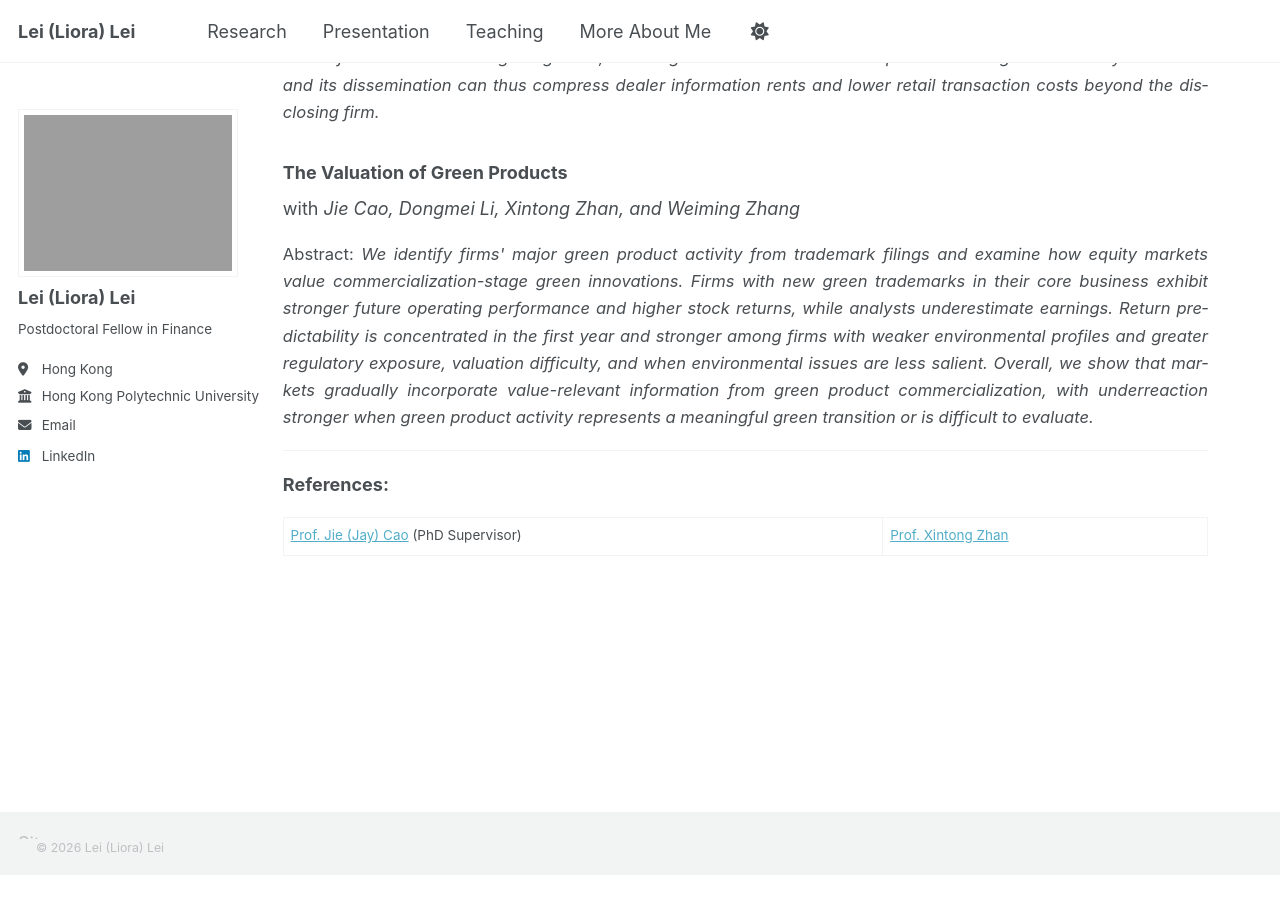
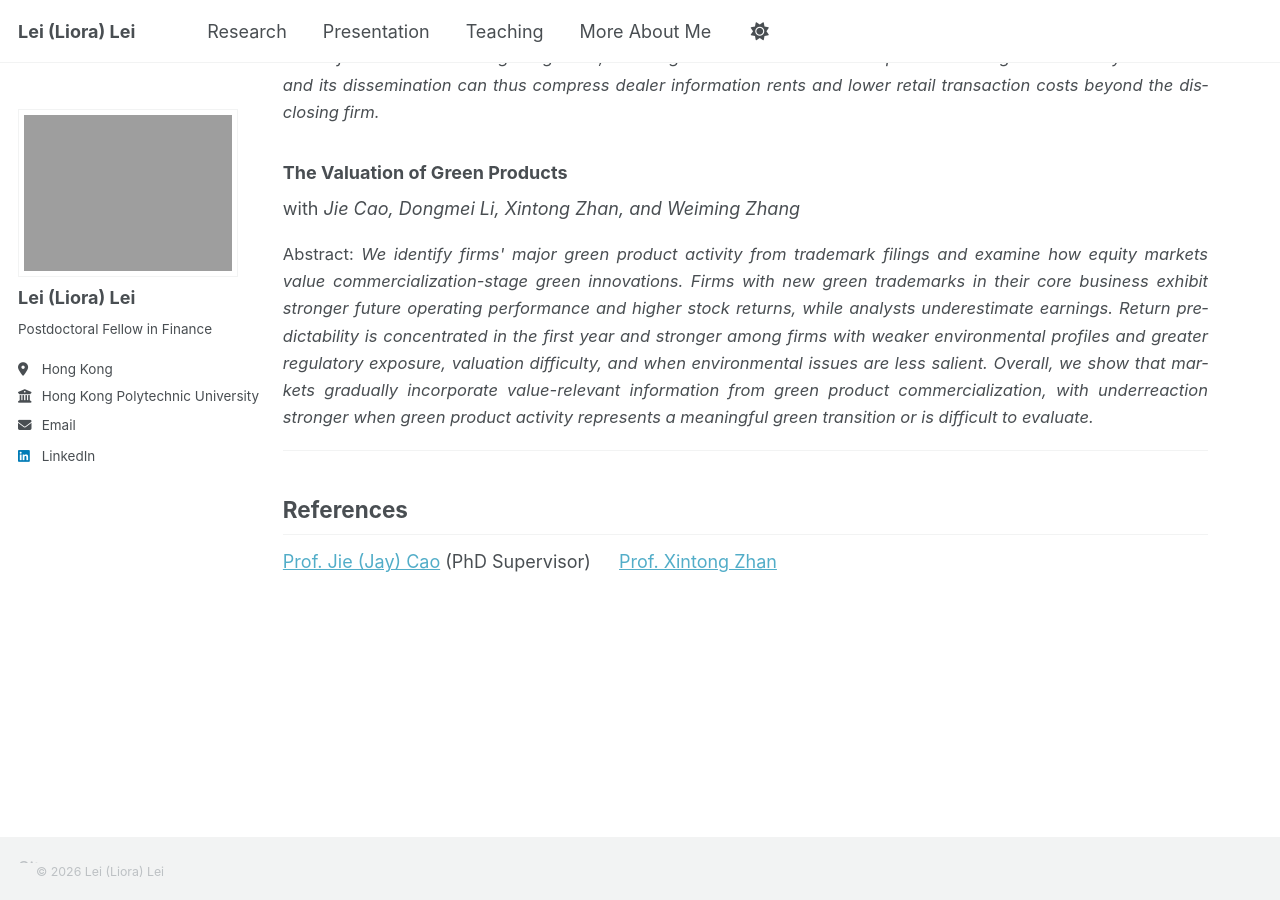
Before and after one commit to Liora-Lei/Lei-Lei, a Jekyll site: the page built from _pages/about.md, in a window 1280 px wide and 900 px high, scrolled down 1466 px. Built offline with Jekyll 4.4.1, drawn with Linux system fonts in a browser that asks for light colours; a script that is not in the unit is left out; before the commit the page ends 2341 px from its top, so only the background shows below that; part of the change alters nothing that is shown.

```diff
--- a/_pages/about.md
+++ b/_pages/about.md
@@ -39,6 +39,6 @@ Municipal Finance, Healthcare Finance, Sustainable Finance, Financial Accounting
 
 ---
 
-**References:**
+## References
 
-[Prof. Jie (Jay) Cao](https://sites.google.com/site/jiejaycao/home) (PhD Supervisor) | [Prof. Xintong Zhan](https://sites.google.com/view/xintongzhan/home)
+[Prof. Jie (Jay) Cao](https://sites.google.com/site/jiejaycao/home) (PhD Supervisor) &emsp; [Prof. Xintong Zhan](https://sites.google.com/view/xintongzhan/home)
```
